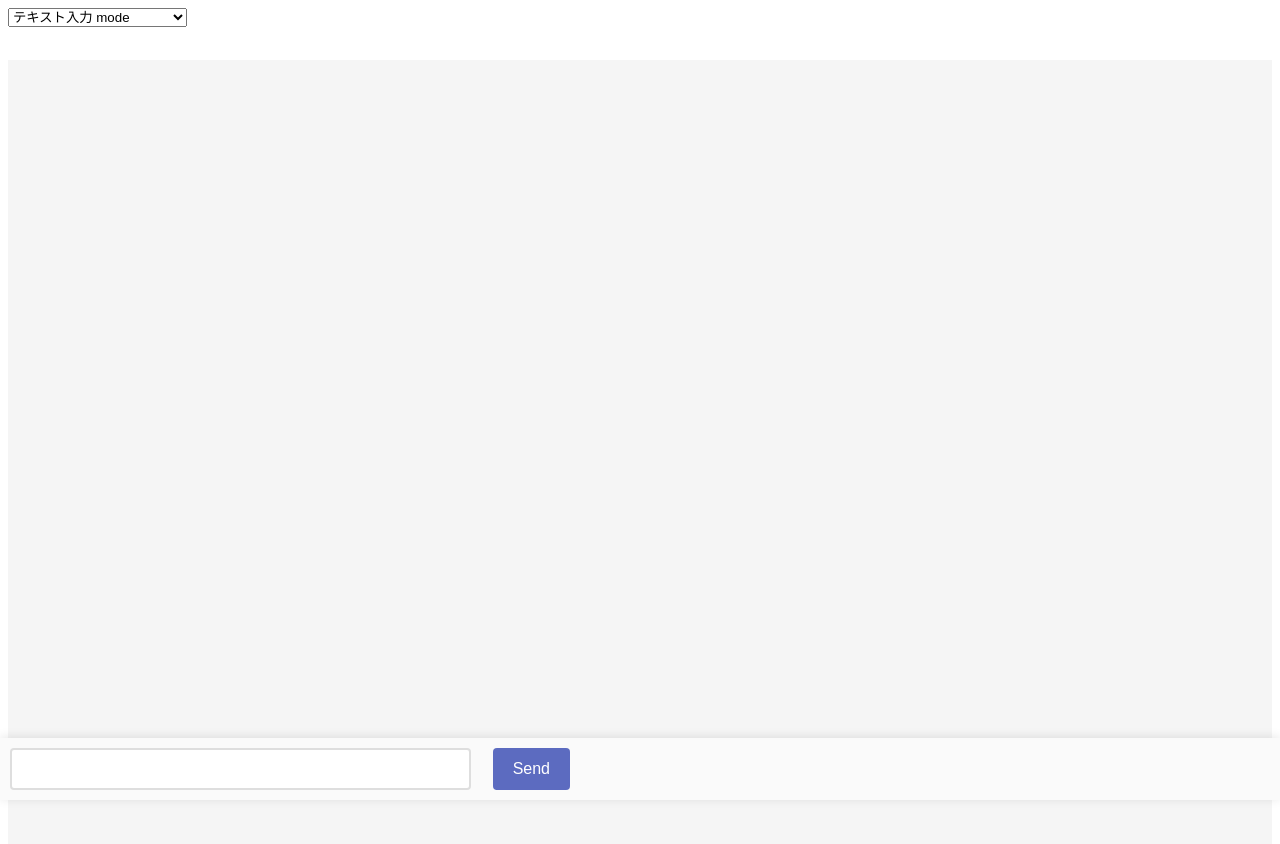
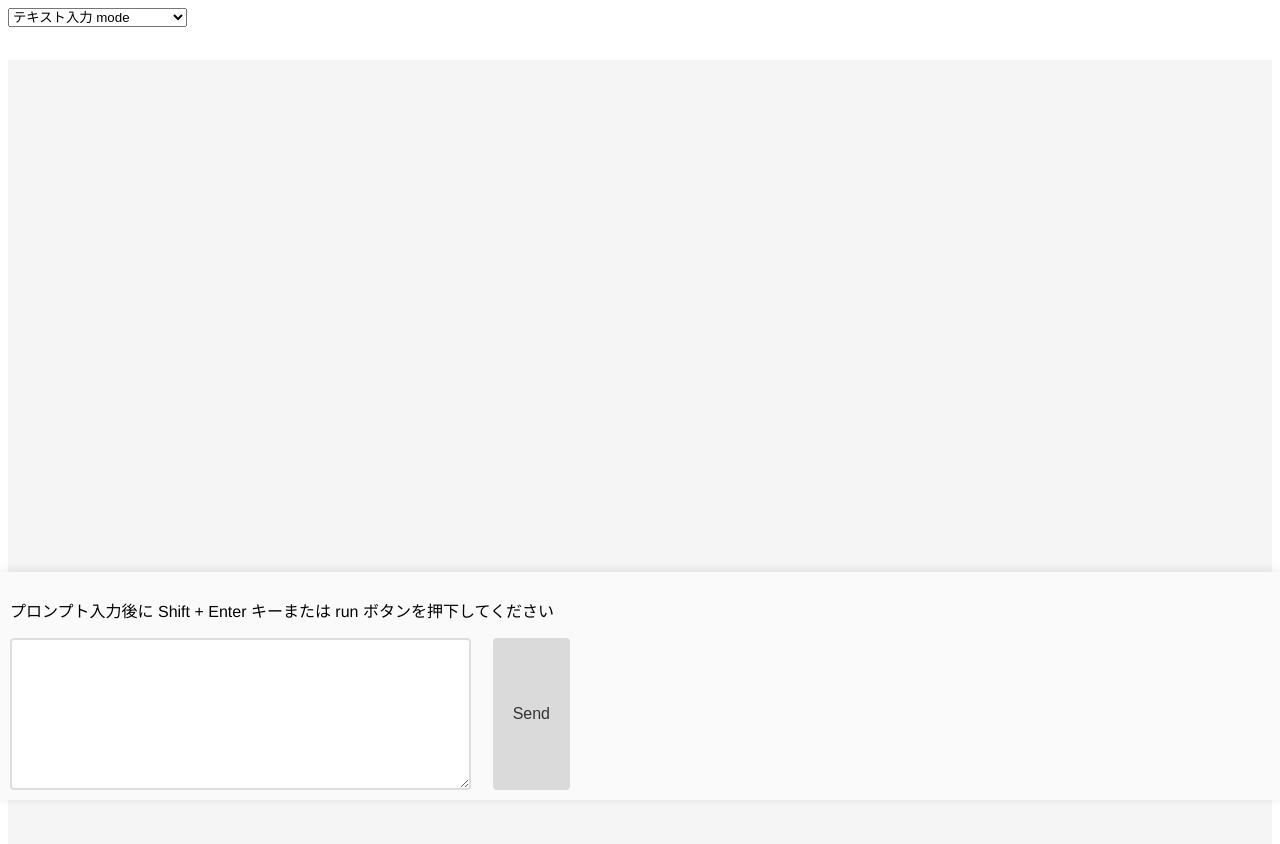
Before and after one commit to Benjuwan/my-googleGemini, a React (Vite) app: page / in a window 1280 px wide. Shown: the top 844 px of the page. Built offline with nearby package versions, Linux system fonts and the light colour scheme.

Commit message:
プロンプト入力欄を input から textarea に変更及びそれに伴うイベントハンドラーの調整作業、スタイルの微調整.

```diff
--- a/gemini-tutorial-multiModal/index.html
+++ b/gemini-tutorial-multiModal/index.html
@@ -13,13 +13,15 @@
           }
         }
       </script>
+  <!-- type="module" で読み込む必要がある -->
   <script type="module" defer src="./gemini-multiModal.js"></script>
 </head>
 
 <body>
   <section>
     <form id="runForm">
-      <input type="text">
+      <p>プロンプト入力後に Shift + Enter キーまたは run ボタンを押下してください</p>
+      <textarea cols="30" rows="5"></textarea>
       <button id="submitBtn">run</button>
       <input type="file" accept="image/png, image/jpeg, image/jpg">
       <div class="thubnail"></div>
--- a/src/App.tsx
+++ b/src/App.tsx
@@ -3,8 +3,6 @@ import { Chat } from "./Chat";
 import { ProVision } from "./ProVision";
 
 export const App = () => {
-  // console.log(import.meta.env.VITE_REACT_APP_GOOGLE_API_KEY);
-
   const [selectApp, setSelectApp] = useState<string>('pro');
 
   return (
--- a/src/Chat.tsx
+++ b/src/Chat.tsx
@@ -17,13 +17,12 @@ const chatContainerStyle = css`
   flex-direction: column;
   height: 100vh;
   background-color: #f5f5f5;
-`;
+  `;
 
 const chatHistoryStyle = css`
-  overflow-y: auto;
   flex-grow: 1;
   padding: 20px;
-  margin-bottom: 60px;
+  padding-bottom: calc(100vw/4);
 `;
 
 const userMessageStyle = css`
@@ -51,6 +50,7 @@ const inputStyle = css`
   border: 2px solid #dedede;
   border-radius: 4px;
   margin-right: 10px;
+  line-height: 1.6;
 `;
 
 const buttonStyle = css`
@@ -61,7 +61,14 @@ const buttonStyle = css`
   border: none;
   border-radius: 4px;
   cursor: pointer;
-  &:hover {
+
+  &[disabled]{
+    cursor: default;
+    background-color: #dadada;
+    color: #333;
+  }
+
+  &:not([disabled]):hover {
     background-color: #3949ab;
   }
 `;
@@ -192,6 +199,16 @@ export const Chat = () => {
     return <div>{message.content}</div>; // 通常のテキストメッセージ
   };
 
+  const keyDownGeminiRun = (event: React.KeyboardEvent<HTMLTextAreaElement>) => {
+    // Shift + Enter キーを押下
+    if (event.shiftKey && event.key === 'Enter') {
+      if (input.length > 0) {
+        sendMessage();
+        conversationUpdata();
+      }
+    }
+  }
+
   return (
     <div className={chatContainerStyle}>
       <div className={chatHistoryStyle}>
@@ -228,18 +245,22 @@ export const Chat = () => {
         }
       </div>
       <div className={inputAreaStyle}>
-        <form className={formStyle} onSubmit={(formelm: ChangeEvent<HTMLFormElement>) => {
+        <form id="runForm" className={formStyle} onSubmit={(formelm: ChangeEvent<HTMLFormElement>) => {
           formelm.preventDefault();
-          sendMessage();
-          conversationUpdata();
+          {
+            input.length <= 0 &&
+              sendMessage(),
+              conversationUpdata()
+          }
         }}>
-          <input
-            type="text"
+          <p>プロンプト入力後に Shift + Enter キーまたは run ボタンを押下してください</p>
+          <textarea cols={30} rows={5}
             value={input}
             onChange={(e) => setInput(e.target.value)}
+            onKeyDown={(e: React.KeyboardEvent<HTMLTextAreaElement>) => keyDownGeminiRun(e)}
             className={inputStyle}
-          />
-          <button onClick={sendMessage} className={buttonStyle}>
+          ></textarea>
+          <button onClick={sendMessage} className={buttonStyle} disabled={input.length <= 0}>
             Send
           </button>
         </form>
--- a/src/ProVision.tsx
+++ b/src/ProVision.tsx
@@ -105,18 +105,36 @@ export const ProVision = () => {
         });
     };
 
+    const keyDownGeminiRun = (event: React.KeyboardEvent<HTMLTextAreaElement>) => {
+        // Shift + Enter キーを押下
+        if (event.shiftKey && event.key === 'Enter') {
+            if (input.length > 0) run();
+        }
+    }
+
     return (
         <ProVisionSection>
             <form id="runForm" onSubmit={(formElm: ChangeEvent<HTMLFormElement>) => {
                 formElm.preventDefault();
                 if (input.length > 0) run();
             }}>
-                <input type="text" value={input} onInput={(inputElm: ChangeEvent<HTMLInputElement>) => setInput((_prevInputElm) => inputElm.target.value)} />
+                <p>プロンプト入力後に Shift + Enter キーまたは run ボタンを押下してください</p>
+                <textarea
+                    value={input}
+                    onInput={(inputElm: ChangeEvent<HTMLTextAreaElement>) => setInput((_prevInputElm) => inputElm.target.value)}
+                    onKeyDown={(e: React.KeyboardEvent<HTMLTextAreaElement>) => keyDownGeminiRun(e)}
+                    cols={30}
+                    rows={5}
+                ></textarea>
                 <button id="submitBtn" disabled={input.length <= 0}>run</button>
-                <input type="file" accept={`${[...fileAccept]}`} onChange={(fileElm: ChangeEvent<HTMLInputElement>) => {
-                    setFile(fileElm.target.files);
-                    uploadImgView(fileElm.currentTarget);
-                }} />
+                <input
+                    type="file"
+                    accept={`${[...fileAccept]}`}
+                    onChange={(fileElm: ChangeEvent<HTMLInputElement>) => {
+                        setFile(fileElm.target.files);
+                        uploadImgView(fileElm.currentTarget);
+                    }}
+                />
                 {input.length > 0 && <p>{input}</p>}
                 {base64ImageStr && <img src={base64ImageStr as string} />}
             </form>
@@ -144,12 +162,17 @@ margin: auto;
     background-color: #e9e9e9;
     border-radius: 8px;
     line-height: 2;
+    display: flex;
+    flex-flow: row wrap;
+    gap: 1em;
 
-    & input[type="text"] {
-        appearance: none;
-        border: 1px solid #333;
-        border-radius: 4px;
-        padding-left: .5em;
+    & p {
+        width: 100%;
+        margin: 0;
+    }
+
+    & textarea {
+        line-height: 1.6;
     }
 
     & button {
```
Also changed, not shown: gemini-tutorial-multiModal/gemini-multiModal.js (+8 -2 lines), gemini-tutorial-multiModal/style.css (+11 -5 lines).
